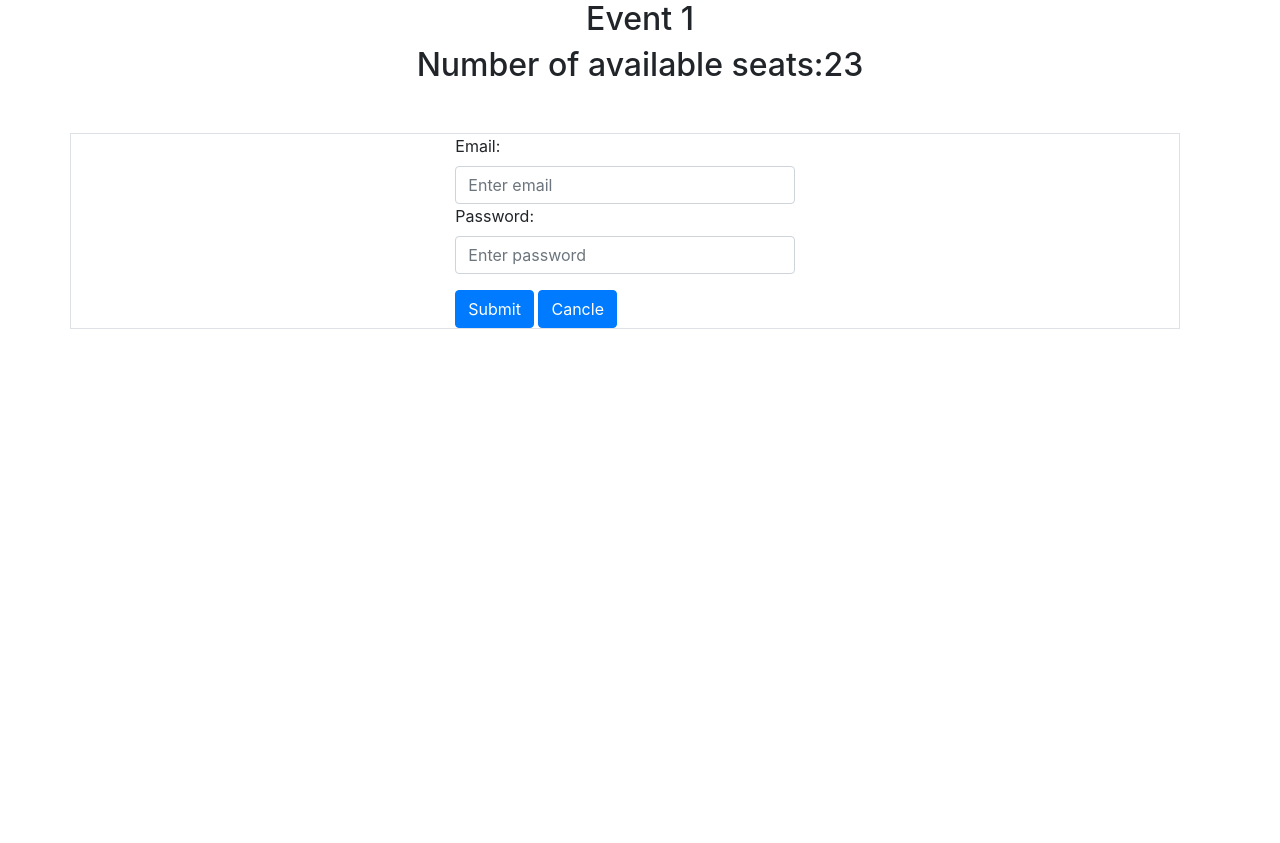
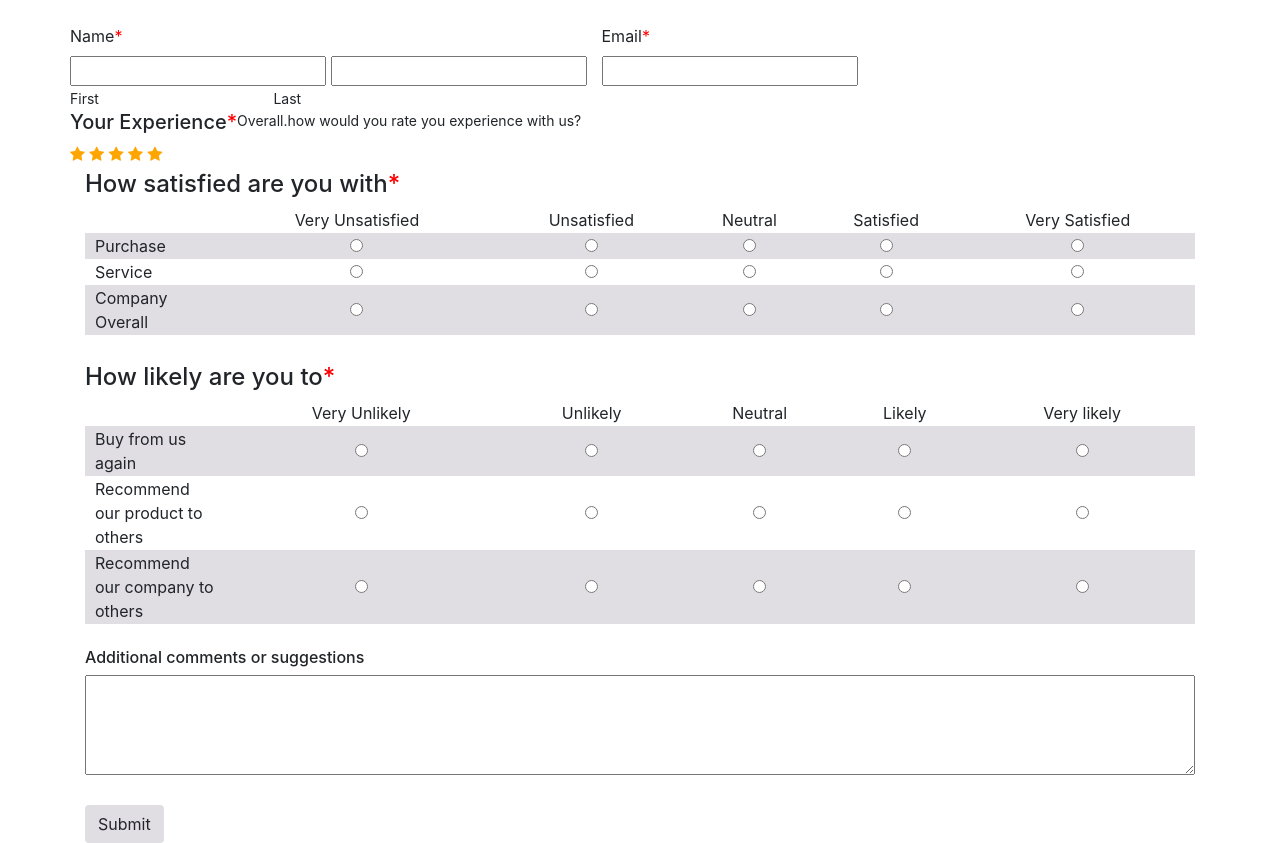
Before and after one commit to SAVEEN-J/GUVI_ZEN_ACTIVITY, a plain HTML site: page bootstrap1.html in a window 1280 px wide. Before the commit the page ends 800 px from the top, so only its background shows below. Drawn offline with nearby package versions, Linux system fonts and the light colour scheme.

Commit message:
Update bootstrap1.html

```diff
--- a/bootstrap1.html
+++ b/bootstrap1.html
@@ -4,43 +4,186 @@
     <meta charset="UTF-8">
     <meta http-equiv="X-UA-Compatible" content="IE=edge">
     <meta name="viewport" content="width=device-width, initial-scale=1.0">
-    <title>Event-1</title>
-    <link href="./bootstrapStyle/bootstrap.min.css" rel="stylesheet"  crossorigin="anonymous">
+    <link href="/bootstrapStyle/bootstrap.min.css" rel="stylesheet"  crossorigin="anonymous">
+    <!-- Font Awesome Icon Library -->
+<link rel="stylesheet" href="https://cdnjs.cloudflare.com/ajax/libs/font-awesome/4.7.0/css/font-awesome.min.css">
+<style>
+.checked {
+  color: orange;
+}
+.visually-hidden {
+  position: absolute;
+  width: 1px;
+  height: 1px;
+  left: -10000px;
+  overflow: hidden;
+}
+
+.control, fieldset {
+  margin: 6px 0;
+}
+
+label {
+  display: inline-block;
+  width: 120px;
+  vertical-align: top;
+}
+
+.star {
+  color: red;
+}
+</style>
+    <title>FORM</title>
 </head>
 <body>
 
+    <form>
+         <div class="container mt-4" >
+            <div class="row">
 
-    <h2 style="text-align: center;">Event 1</h2>
-    <h2 style="text-align: center;">Number of available seats:23</h2>
-    <div class="container mt-5">
-        <div class="row table table-bordered">
-            <div class="col-sm-4">
+                 <div class="form-cont">
 
-            </div>
-            <div class="col-sm-4">
-                <form action="/action_page.php">
-                    <div class="">
-                      <label for="email" class="form-label">Email:</label>
-                      <input type="email" class="form-control" id="email" placeholder="Enter email" name="email">
-                    </div>
-                    <div class="mb-3">
-                      <label for="pwd" class="form-label">Password:</label>
-                      <input type="password" class="form-control" id="pwd" placeholder="Enter password" name="pswd">
-                    </div>
+                   <label for="Fnamid" >Name<span class="star">*</span></label><br>
+                    <input type="text" name="FirstName" class="Fname" id="Fnameid" required >
+                    <input type="text" name="LastName" class="Lname" id="Lastnameid" required ><br>
+                    <small >First</small>
+                    <small style="padding-left: 170px;">Last</small>
+                </div><br>
+                <div class="col-sm-6 ">
+                    <label for="emailid">Email<span class="star">*</span></label><br>
+                    <input type="mail" name="mail" class="mail" id="mailid" required >
 
-                    <button type="submit" class="btn btn-primary">Submit</button>
-                    <button type="submit" class="btn btn-primary">Cancle</button>
+                </div> <br><br><br>
+                <div>
 
-                  </form>
+                    <h5>Your Experience<span class="star">*</span></h5>
+                        <span class="fa fa-star checked"></span>
+                        <span class="fa fa-star checked"></span>
+                        <span class="fa fa-star checked"></span>
+                        <span class="fa fa-star checked"></span>
+                        <span class="fa fa-star checked"></span>
+                </div>  <br><br>
+                <small>Overall.how would you rate you experience with us?</small><br>
+
+                     </div>
+                 </div>
+
+       <div class="container mt-1">
+        <h4>How satisfied are you with<span class="star">*</span></h4>
+       <table style="width: 100%;">
+        <thead>
+            <tr style="text-align: center;">
+                <td></td>
+                <td>Very Unsatisfied</td>
+                <td>Unsatisfied</td>
+                <td>Neutral</td>
+                <td>Satisfied</td>
+                <td>Very Satisfied</td>
 
 
-            </div>
+            </tr>
 
+        </thead>
+        <tbody>
+            <tr style="background-color: rgb(224, 221, 227);">
+                <td style="width: 12%; padding-left: 10px;">Purchase</td>
+                <td style="text-align: center;"><input type="radio" ></td>
+                <td style="text-align: center;"><input type="radio" ></td>
+                <td style="text-align: center;"><input type="radio" ></td>
+                <td style="text-align: center;"><input type="radio" ></td>
+                <td style="text-align: center;"><input type="radio" ></td>
+
+            </tr>
+            <tr>
+                <td style="padding-left: 10px;">Service</td>
+                <td style="text-align: center;"><input type="radio" ></td>
+                <td style="text-align: center;"><input type="radio" ></td>
+                <td style="text-align: center;"><input type="radio" ></td>
+                <td style="text-align: center;"><input type="radio" ></td>
+                <td style="text-align: center;"><input type="radio" ></td>
+
+            </tr>
+
+            <tr style="background-color: rgb(224, 221, 227);">
+                <td style="padding-left: 10px;">Company Overall</td>
+                <td style="text-align: center;"><input type="radio" ></td>
+                <td style="text-align: center;"><input type="radio" ></td>
+                <td style="text-align: center;"><input type="radio" ></td>
+                <td style="text-align: center;"><input type="radio" ></td>
+                <td style="text-align: center;"><input type="radio" ></td>
+
+            </tr>
+
+        </tbody>
+
+
+    </table>
+
+</div><br>
+
+
+ <div class="container mt-1">
+    <h4>How likely are you to<span class="star">*</span></h4>
+   <table style="width: 100%;" >
+    <thead>
+        <tr style="text-align: center;">
+            <td></td>
+            <td>Very Unlikely</td>
+            <td>Unlikely</td>
+            <td>Neutral</td>
+            <td>Likely</td>
+            <td>Very likely</td>
+
+
+        </tr>
+
+    </thead>
+    <tbody>
+        <tr style="background-color: rgb(224, 221, 227);">
+            <td style="width: 12%; padding-left: 10px;">Buy from us again</td>
+            <td style="text-align: center;"><input type="radio" ></td>
+            <td style="text-align: center;"><input type="radio" ></td>
+            <td style="text-align: center;"><input type="radio" ></td>
+            <td style="text-align: center;"><input type="radio" ></td>
+            <td style="text-align: center;"><input type="radio" ></td>
+
+        </tr>
+        <tr>
+            <td style="padding-left: 10px;"> Recommend our product to others</td>
+            <td style="text-align: center;"><input type="radio" ></td>
+            <td style="text-align: center;"><input type="radio" ></td>
+            <td style="text-align: center;"><input type="radio" ></td>
+            <td style="text-align: center;"><input type="radio" ></td>
+            <td style="text-align: center;"><input type="radio" ></td>
+
+        </tr>
+
+        <tr style="background-color: rgb(224, 221, 227);">
+            <td style="padding-left: 10px;">Recommend our company to others</td>
+            <td style="text-align: center;"><input type="radio" ></td>
+            <td style="text-align: center;"><input type="radio" ></td>
+            <td style="text-align: center;"><input type="radio" ></td>
+            <td style="text-align: center;"><input type="radio" ></td>
+            <td style="text-align: center;"><input type="radio" ></td>
+
+        </tr>
+
+    </tbody>
+
+
+</table><br>
+
+</div>
+        <div class="container">
+            <h6>Additional comments or suggestions</h6>
+            <textarea style="width: 100%; height: 100px;"></textarea><br><br>
+            <button type="submit" class="btn" style="background-color: rgb(224, 221, 227);">Submit</button>
         </div>
 
 
+    </form>
 
-    </div>
+
 
 
 </body>
```
